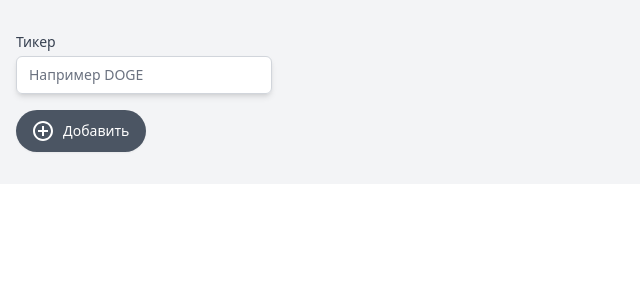
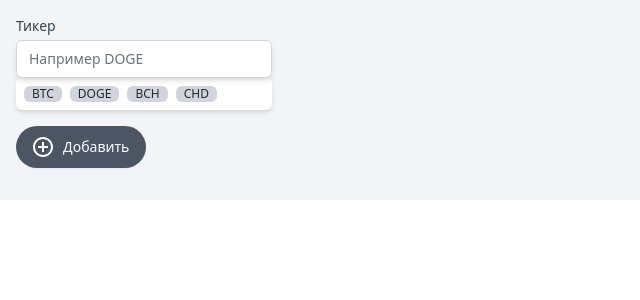
Before and after one commit to AustinTrueFalse/CryptoProject, a Vue app: page / in a window 1280 px wide. Shown: the top 300 px of the page, without its empty margins (0-640 px from the left). Built offline with nearby package versions, Linux system fonts and the light colour scheme.

Commit message:
enter limit

```diff
--- a/src/App.vue
+++ b/src/App.vue
@@ -11,12 +11,28 @@
     };
   },
 
+  computed: {
+    queryTasks () {
+      return this.tickers.filter((t) => t.name == this.ticker.toUpperCase())
+    }
+  },
+
   methods: {
+
+
     addTicker() {
       const currentTicker = {
         name: this.ticker,
         price: '-'
       }
+
+      if (this.tickers.find(t => t.name === this.ticker.toUpperCase())) {
+
+        return
+
+      } else {
+
+        currentTicker.name = currentTicker.name.toUpperCase()
 
         this.tickers.push(currentTicker)
 
@@ -32,7 +48,11 @@
           }
         , 5000)
 
+      }
+
       this.ticker = ''
+
+
     },
 
     select(ticker) {
@@ -64,10 +84,20 @@
 <template>
 
   <div class="container mx-auto flex flex-col items-center bg-gray-100 p-4">
+    <!-- <div class="fixed w-100 h-100 opacity-80 bg-purple-800 inset-0 z-50 flex items-center justify-center">
+      <svg class="animate-spin -ml-1 mr-3 h-12 w-12 text-white" xmlns="http://www.w3.org/2000/svg" fill="none" viewBox="0 0 24 24">
+        <circle class="opacity-25" cx="12" cy="12" r="10" stroke="currentColor" stroke-width="4"></circle>
+        <path class="opacity-75" fill="currentColor" d="M4 12a8 8 0 018-8V0C5.373 0 0 5.373 0 12h4zm2 5.291A7.962 7.962 0 014 12H0c0 3.042 1.135 5.824 3 7.938l3-2.647z"></path>
+      </svg>
+    </div> -->
+
     <div class="container">
-      <div class="w-full my-4"></div>
+
+
+
       <section>
         <div class="flex">
+
           <div class="max-w-xs">
             <label for="wallet" class="block text-sm font-medium text-gray-700"
               >Тикер</label
@@ -82,6 +112,24 @@
                 placeholder="Например DOGE"
               />
             </div>
+            <div class="flex bg-white shadow-md p-1 rounded-md shadow-md flex-wrap">
+              <span class="inline-flex items-center px-2 m-1 rounded-md text-xs font-medium bg-gray-300 text-gray-800 cursor-pointer">
+                BTC
+              </span>
+              <span class="inline-flex items-center px-2 m-1 rounded-md text-xs font-medium bg-gray-300 text-gray-800 cursor-pointer">
+                DOGE
+              </span>
+              <span class="inline-flex items-center px-2 m-1 rounded-md text-xs font-medium bg-gray-300 text-gray-800 cursor-pointer">
+                BCH
+              </span>
+              <span class="inline-flex items-center px-2 m-1 rounded-md text-xs font-medium bg-gray-300 text-gray-800 cursor-pointer">
+                CHD
+              </span>
+            </div>
+          <div
+          v-if="queryTasks.length"
+          class="text-sm text-red-600">Такой тикер уже добавлен</div>
+
           </div>
         </div>
         <button
```
Lines whose indentation alone changed are shown as unchanged.
